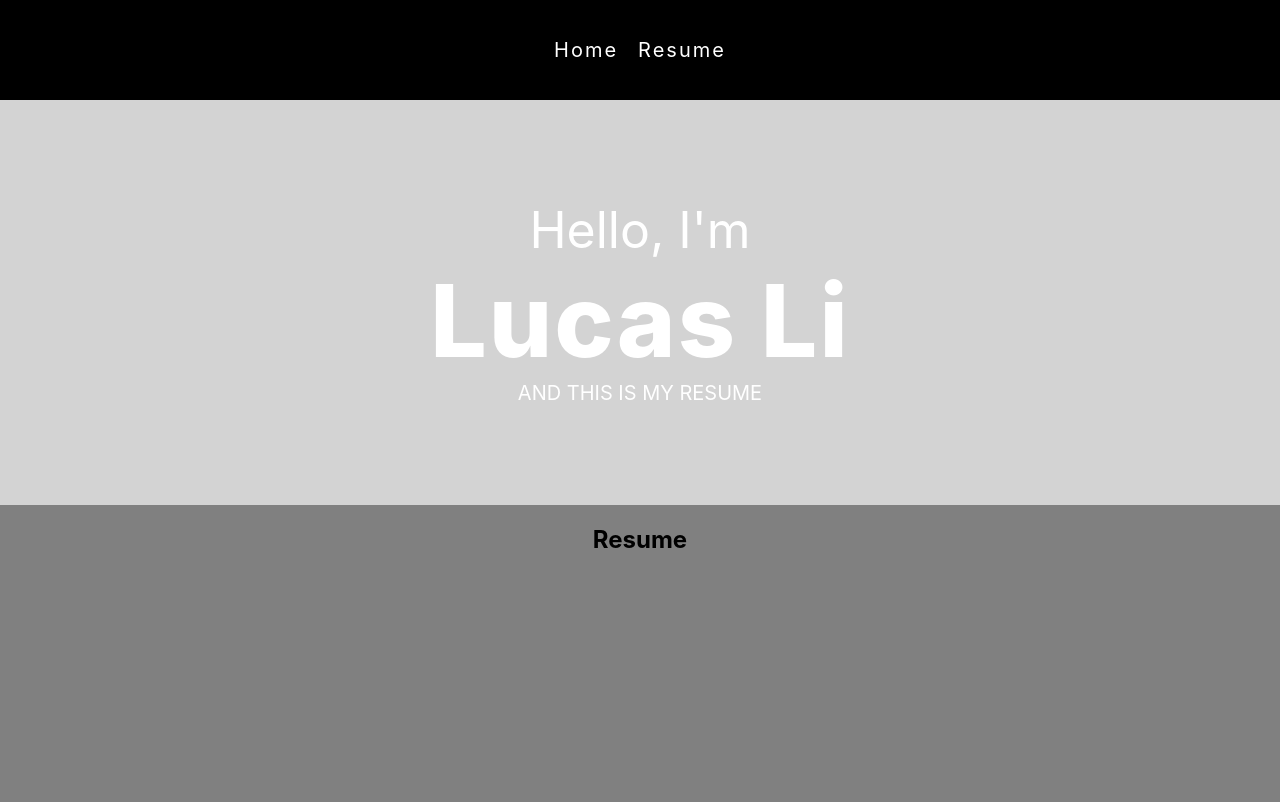
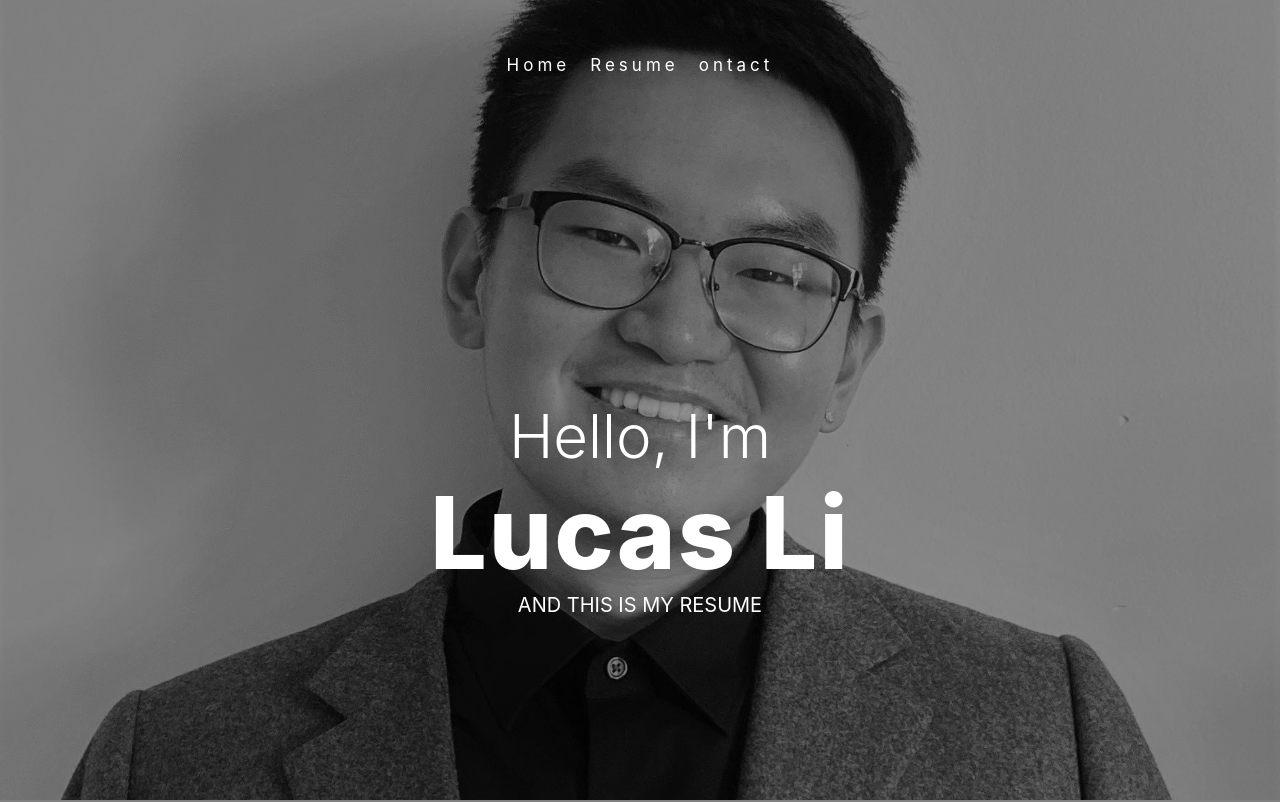
Before and after one commit to lucasli233/me, a React (Create React App) app: page / in a window 1280 px wide. Shown: the top 802 px of the page. Built offline with nearby package versions, Linux system fonts and the light colour scheme; the HTML template or start-up script is replaced by a standard one.

Commit message:
added photo to main

```diff
--- a/src/App.css
+++ b/src/App.css
@@ -1,19 +1,16 @@
 .App {
-  text-align: center;
+  /* text-align: center; */
   display: flex;
   flex-direction: column;
 }
 
-.image {
-  /* background-image: url("./images/face.jpg"); */
+
+/* .image {
+  background-image: url("./images/face.jpg");
   background-color: grey;
   top: 0;
   min-width: 100%;
   flex:1;
   background-size: cover;
   background-position: center;
-}
-
-body {
-  background-color: lightgrey;
-}
+} */
--- a/src/index.css
+++ b/src/index.css
@@ -1,12 +1,13 @@
 body {
+  padding-top: 75px 0 0 0;
   margin: 0;
   font-family: -apple-system, BlinkMacSystemFont, 'Segoe UI', 'Roboto', 'Oxygen',
     'Ubuntu', 'Cantarell', 'Fira Sans', 'Droid Sans', 'Helvetica Neue',
     sans-serif;
   -webkit-font-smoothing: antialiased;
   -moz-osx-font-smoothing: grayscale;
-  text-align: center;
-  box-sizing: border-box;
+  /* text-align: center; */
+  /* box-sizing: border-box; */
 }
 
 code {
--- a/src/pages/Contact/Contact.css
+++ b/src/pages/Contact/Contact.css
@@ -0,0 +1,4 @@
+#contact {
+    background-color: darkgrey;
+    height: 1000px;
+  }
--- a/src/pages/Contact/Contact.tsx
+++ b/src/pages/Contact/Contact.tsx
@@ -1,7 +1,14 @@
 import React from "react";
 import "./Contact.css";
 
+
+
 const Contact = () => {
-  return <div>Contact Me</div>;
+  return (
+    <section id="contact">
+      <h1 className="contact-text">contact</h1>
+    </section>
+  );
 };
+
 export default Contact;
--- a/src/pages/Main/Main.css
+++ b/src/pages/Main/Main.css
@@ -1,34 +1,51 @@
 #main {
   color: white;
-  margin-bottom: 100px;
-
-  height: 90%;
+  display: flex;
+  flex-direction: column;
+  text-align: center;
+  /* justify-content: center; */
+  height: 100vh;
+  /* background-image: url("https://ichef.bbci.co.uk/images/ic/624xn/p08634k6.jpg"); */
+  /* min-width: 100%; */
+  /* background-color: darkkhaki; */
+  background-image: url("./face.jpg");
+  background-size: cover;
+  background-position: center;
 }
 
-#main h1 {
-  font-size: 50px;
-  font-weight: 400;
-  margin-top: 4em;
+/* #main div {
+  border: 1px black solid;
+} */
+
+.p1 {
+  font-size: 60px;
+  font-weight: 300;
+  bottom: 0;
   margin-bottom: 0;
-  border: 0;
-  padding: 0;
-
+  vertical-align: text-bottom;
+  /* float: bottom; */
+  /* justify-content: baseline; */
+  margin: 400px 0 0 0;
+  /* border: 0;
+  padding: 0; */
 }
 
-#main h2 {
+.p2 {
   letter-spacing: 2px;
   font-size: 100px;
   font-weight: 800;
-  margin: 0;
+  /* margin: 0;
   border: 0;
-  padding: 0;
+  padding: 0; */
 }
 
-#main h3 {
+.p3 {
   font-size: 20px;
   font-weight: 400;
-  border: 0;
+  /* margin: 0 0 300px 0; */
+  /* margin: 0 0 40% 0; */
+  /* border: 0;
   padding: 0;
-  margin: 0;
+  ; */
   /* padding-bottom: 500px; */
 }
--- a/src/pages/Main/Main.tsx
+++ b/src/pages/Main/Main.tsx
@@ -4,9 +4,9 @@ import "./Main.css";
 const Main = () => {
   return (
     <section id="main">
-      <h1>Hello, I'm</h1>
-      <h2>Lucas Li</h2>
-      <h3>AND THIS IS MY RESUME</h3>
+      <div className="p1">Hello, I'm</div>
+      <div className="p2">Lucas Li</div>
+      <div className="p3">AND THIS IS MY RESUME</div>
     </section>
   );
 };
--- a/src/pages/NavBar/NavBar.css
+++ b/src/pages/NavBar/NavBar.css
@@ -1,22 +1,17 @@
 .nav {
   position: fixed;
-  width: 100vw;
-  height: 100px;
+  width: 100%;
+  height: 75px;
+  display: flex;
   top: 0;
-  letter-spacing: 2px;
-  font-size: 20px;
+  letter-spacing: 4px;
+  font-size: 17px;
   font-weight: 400;
   box-sizing: border-box;
-  display: flex;
-  align-items: center;
+  align-items: flex-end;
   justify-content: center;
   color: white;
-  flex: 5;
-  background-color: black;
-}
-
-.nav > a {
-  text-align: center;
+  /* background-color: black; */
 }
 
 .link {
@@ -24,5 +19,5 @@
 }
 
 span {
-  margin: 0 10px;
+  margin: 0 10px 0 10px;
 }
--- a/src/pages/NavBar/NavBar.tsx
+++ b/src/pages/NavBar/NavBar.tsx
@@ -1,21 +1,29 @@
 import React, { useEffect } from "react";
 import { Link } from "react-scroll";
-import { animateScroll as scroll } from "react-scroll";
+import { animateScroll } from "react-scroll";
 import "./NavBar.css";
 
 const NavBar = () => {
   return (
     <div className="nav">
-      <a className="link" onClick={() => scroll.scrollToTop}>
+      <div className="link home" onClick={() => animateScroll.scrollToTop() } >
         Home
-      </a>
+      </div>
       <span></span>
-      <a>
-        <Link className="link" to="resume" smooth={true} duration={1000}>
+      <div>
+        <Link className="link resume" to="resume" smooth={true} duration={1000} offset={-75}>
           Resume
         </Link>
-      </a>
+      </div>
+      <span></span>
+      <div>
+        <Link className="link contact" to="contact" smooth={true} duration={1000} offset={-75}>
+          ontact
+        </Link>
+      </div>
     </div>
   );
 };
+
+
 export default NavBar;
--- a/src/pages/Resume/Resume.css
+++ b/src/pages/Resume/Resume.css
@@ -1,7 +1,5 @@
 #resume {
   background-color: grey;
-  margin: 0;
-  padding: 0;
   height: 1000px;
 }
 
```
Also changed, not shown: src/images/face.jpg (deleted), src/pages/Main/face.jpg (added).
